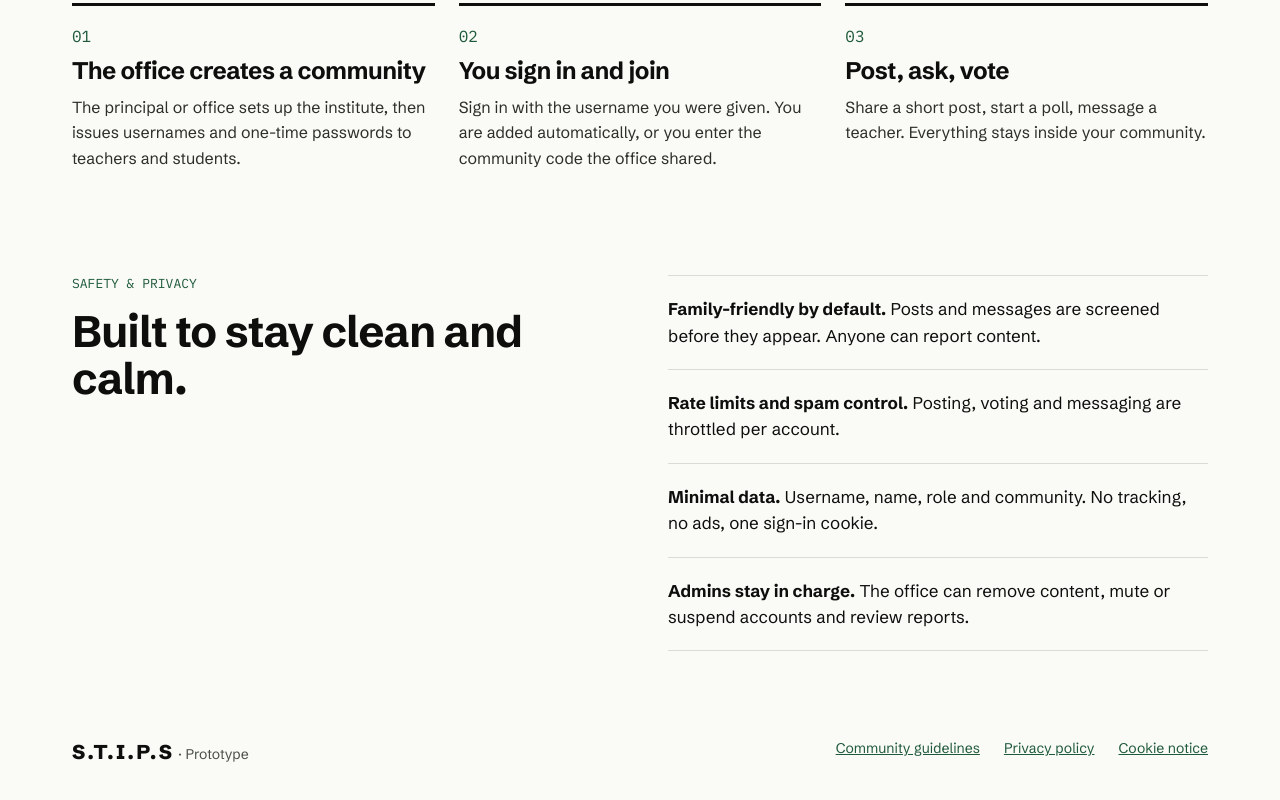
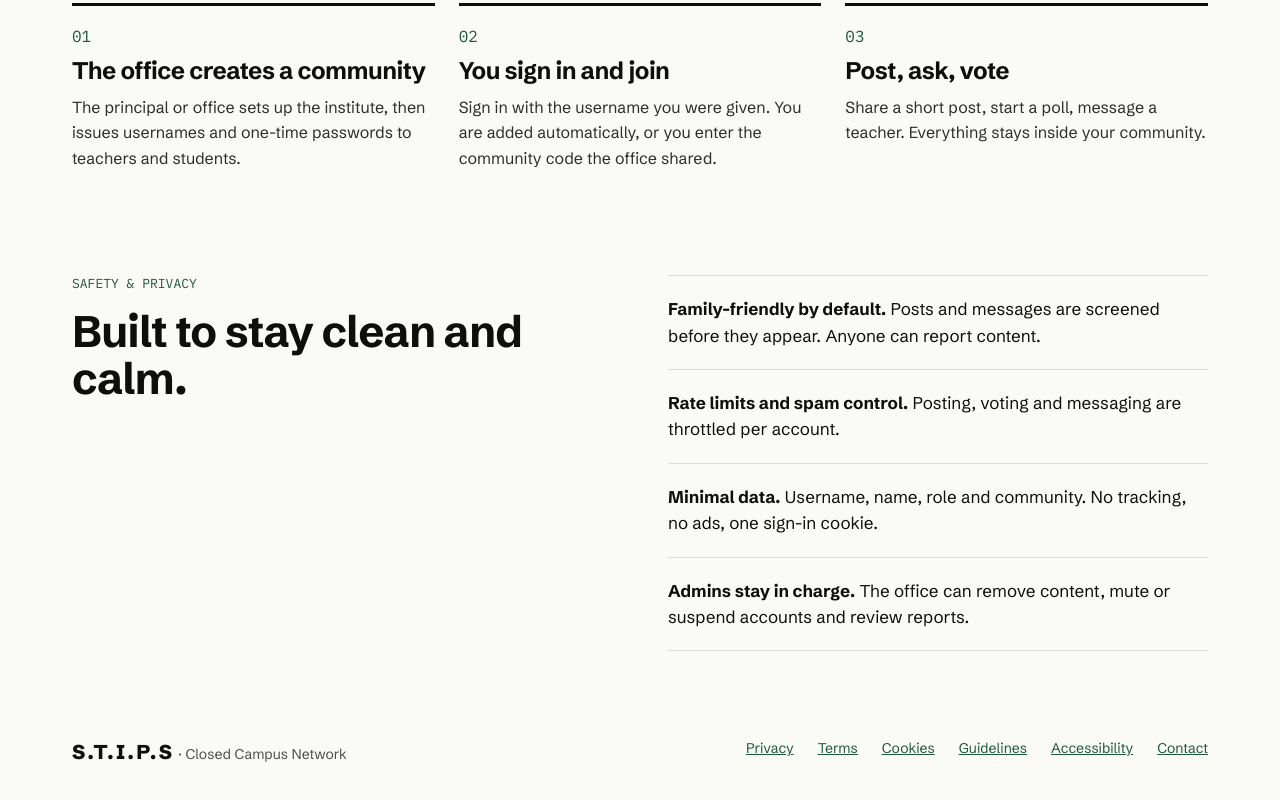
Before and after one commit to JanardhanS56/S.T.I.P.S, a React (Vite) app: page / in a window 1280 px wide. Shown: the part 1115-1915 px from the top of the page. Built offline with nearby package versions, Linux system fonts and the light colour scheme; no server answers.

Commit message:
feat(ui): add public footer navigation

```diff
--- /dev/null
+++ b/src/components/PublicFooter.jsx
@@ -0,0 +1,19 @@
+import { Link } from 'react-router-dom';
+
+export default function PublicFooter() {
+  return (
+    <footer className="foot" role="contentinfo">
+      <span>
+        <b className="wordmark dark">S.T.I.P.S</b> · Closed Campus Network
+      </span>
+      <nav aria-label="Legal and help" className="foot-links">
+        <Link to="/privacy">Privacy</Link>
+        <Link to="/terms">Terms</Link>
+        <Link to="/cookies">Cookies</Link>
+        <Link to="/guidelines">Guidelines</Link>
+        <Link to="/accessibility">Accessibility</Link>
+        <Link to="/contact">Contact</Link>
+      </nav>
+    </footer>
+  );
+}
--- a/src/pages/Landing.jsx
+++ b/src/pages/Landing.jsx
@@ -1,4 +1,5 @@
 import { Link } from 'react-router-dom';
+import PublicFooter from '../components/PublicFooter.jsx';
 
 export default function Landing() {
   return (
@@ -116,16 +117,7 @@ export default function Landing() {
           </ul>
         </section>
 
-        <footer className="foot">
-          <span>
-            <b className="wordmark dark">S.T.I.P.S</b> · Prototype
-          </span>
-          <span>
-            <Link to="/guidelines">Community guidelines</Link>
-            <Link to="/privacy">Privacy policy</Link>
-            <Link to="/cookies">Cookie notice</Link>
-          </span>
-        </footer>
+        <PublicFooter />
       </div>
     </div>
   );
```
